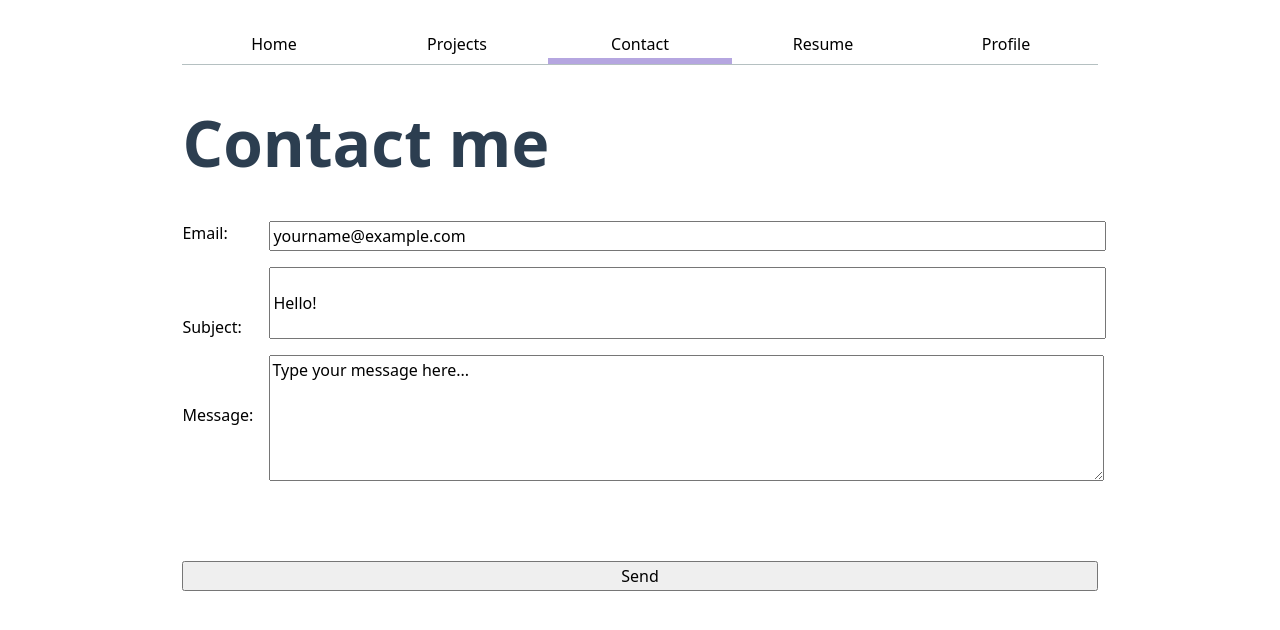
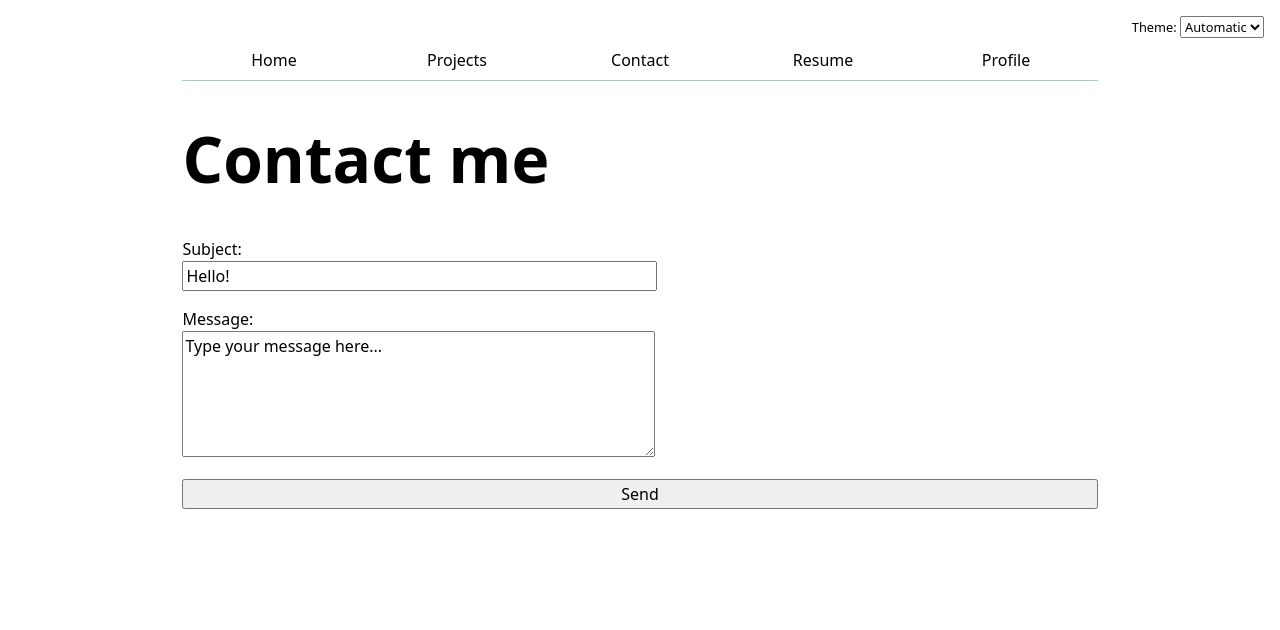
Before and after one commit to NainikaSai09/DSC106_Lab1_portfolio, a plain HTML site: page contact/index.html in a window 1280 px wide. Drawn offline with Linux system fonts and the light colour scheme.

Commit message:
lab03 initial

```diff
--- a/contact/index.html
+++ b/contact/index.html
@@ -5,25 +5,13 @@
     <meta name="viewport" content="width=device-width, initial-scale=1.0">
     <title>Contact - Nainika Neerukonda</title>
     <link rel="stylesheet" href="../style.css">
+    <script type="module" src="../global.js"></script>
 </head>
 <body>
-    <nav>
-        <a href="../index.html">Home</a>
-        <a href="../projects/">Projects</a>
-        <a href="../contact/" class="current">Contact</a>
-        <a href="../resume/">Resume</a>
-        <a href="https://github.com/NainikaSai09" target="_blank">Profile</a>
-    </nav>
 
     <h1>Contact me</h1>
 
-    <form action="mailto:YOUR_EMAIL_ADDRESS" method="POST" enctype="text/plain">
-
-  <label>
-    Email:
-    <input type="email" name="email" value="yourname@example.com">
-  </label>
-  <br><br>
+    <form action="mailto:nainika787@email.com">
 
   <label>
     Subject:
--- /dev/null
+++ b/global.js
@@ -0,0 +1,117 @@
+console.log('IT’S ALIVE!');
+
+function $$(selector, context = document) {
+  return Array.from(context.querySelectorAll(selector));
+}
+
+// let navLinks = $$("nav a");
+// console.log(navLinks);
+
+// let currentLink = navLinks.find(
+//   (a) => a.host === location.host && a.pathname === location.pathname,
+// );
+
+// currentLink?.classList.add('current');
+
+let pages = [
+  { url: '', title: 'Home' },
+  { url: 'projects/', title: 'Projects' },
+  { url: "contact/", title: "Contact" },
+  { url: "resume/", title: "Resume" },
+  { url: "https://github.com/NainikaSai09", title: "Profile" }
+];
+
+const BASE_PATH =
+  location.hostname === "localhost" || location.hostname === "127.0.0.1"
+    ? "/"
+    : "/DSC106_Lab1_portfolio/";
+
+let nav = document.createElement('nav');
+document.body.prepend(nav);
+
+document.body.insertAdjacentHTML(
+  'afterbegin',
+  `
+	<label class="color-scheme">
+		Theme:
+		<select>
+		  <option value="light dark">Automatic</option>
+          <option value="light">Light</option>
+          <option value="dark">Dark</option>
+		</select>
+	</label>`,
+);
+
+let select = document.querySelector(".color-scheme select");
+
+// Function to apply theme
+function setColorScheme(value) {
+  document.documentElement.style.setProperty("color-scheme", value);
+}
+
+// 1. When user changes dropdown
+select.addEventListener("input", function (event) {
+  let value = event.target.value;
+
+  setColorScheme(value);
+
+  // Save preference
+  localStorage.colorScheme = value;
+
+  console.log("Saved theme:", value);
+});
+
+// 2. When page loads (restore preference)
+if ("colorScheme" in localStorage) {
+  let saved = localStorage.colorScheme;
+
+  setColorScheme(saved);
+
+  // Update dropdown to match
+  select.value = saved;
+}
+
+for (let p of pages) {
+  let url = p.url;
+  let title = p.title;
+
+  url = !url.startsWith("http") ? BASE_PATH + url : url;
+
+  let a = document.createElement('a');
+  a.href = url;
+  a.textContent = title;
+
+  a.classList.toggle(
+  'current',
+  a.host === location.host && a.pathname === location.pathname,
+);
+
+  // Open external links in new tab
+  a.toggleAttribute("target", a.host !== location.host);
+  nav.append(a);
+
+}
+
+
+let form = document.querySelector("form");
+
+form?.addEventListener("submit", function (event) {
+  event.preventDefault(); // stop default behavior
+
+  let data = new FormData(form);
+
+  let url = form.action + "?";
+  let params = [];
+
+  for (let [name, value] of data) {
+    let encodedValue = encodeURIComponent(value);
+    params.push(`${name}=${encodedValue}`);
+  }
+
+  url += params.join("&");
+
+  console.log("Generated URL:", url);
+
+  // Open email client
+  location.href = url;
+});
--- a/style.css
+++ b/style.css
@@ -1,4 +1,7 @@
 /* Basic styling for the webpage */
+html {
+  color-scheme: light dark;
+}
 
 :root {
   --color-accent: oklch(75.828% 0.08357 296.198);
@@ -20,7 +23,9 @@ body {
 nav {
   display: flex;
   margin-bottom: 1em;
-  border-bottom: 1px solid oklch(80% 3% 200);
+
+  --border-color: oklch(50% 10% 200 / 40%);
+  border-bottom: 1px solid var(--border-color);
 }
 
 /* Style individual navigation links */
@@ -41,15 +46,15 @@ nav a.current {
 /* Add hover effects for navigation links */
 nav a:hover {
   border-bottom: 0.4em solid var(--color-accent);
-  background-color: oklch(from var(--color-accent) 95% 5% h);
+  background-color: color-mix(in oklch, var(--color-accent), canvas 85%);
 }
 
 h1 {
-  color: #2c3e50;
+  color: canvastext;
 }
 
 p {
-  color: #34495e;
+  color: canvastext;
 }
 
 img {
@@ -74,7 +79,7 @@ form {
 }
 
 label {
-  display: contents;
+  display: block;
 }
 
 input, textarea {
@@ -172,3 +177,19 @@ li {
 }
 
 .resume > p { margin-top: 0; } .resume h1 { font-size: 2.5em; }
+
+.color-scheme {
+  position: fixed;
+  top: 1rem;
+  right: 1rem;
+  font-size: 80%;
+  z-index: 100%
+}
+
+.color-scheme select {
+  font: inherit;
+}
+
+nav {
+  margin-top: 1rem;
+}
```
Also changed, not shown: index.html (+1 -7 lines), projects/index.html (+1 -7 lines), resume/index.html (+1 -8 lines).
